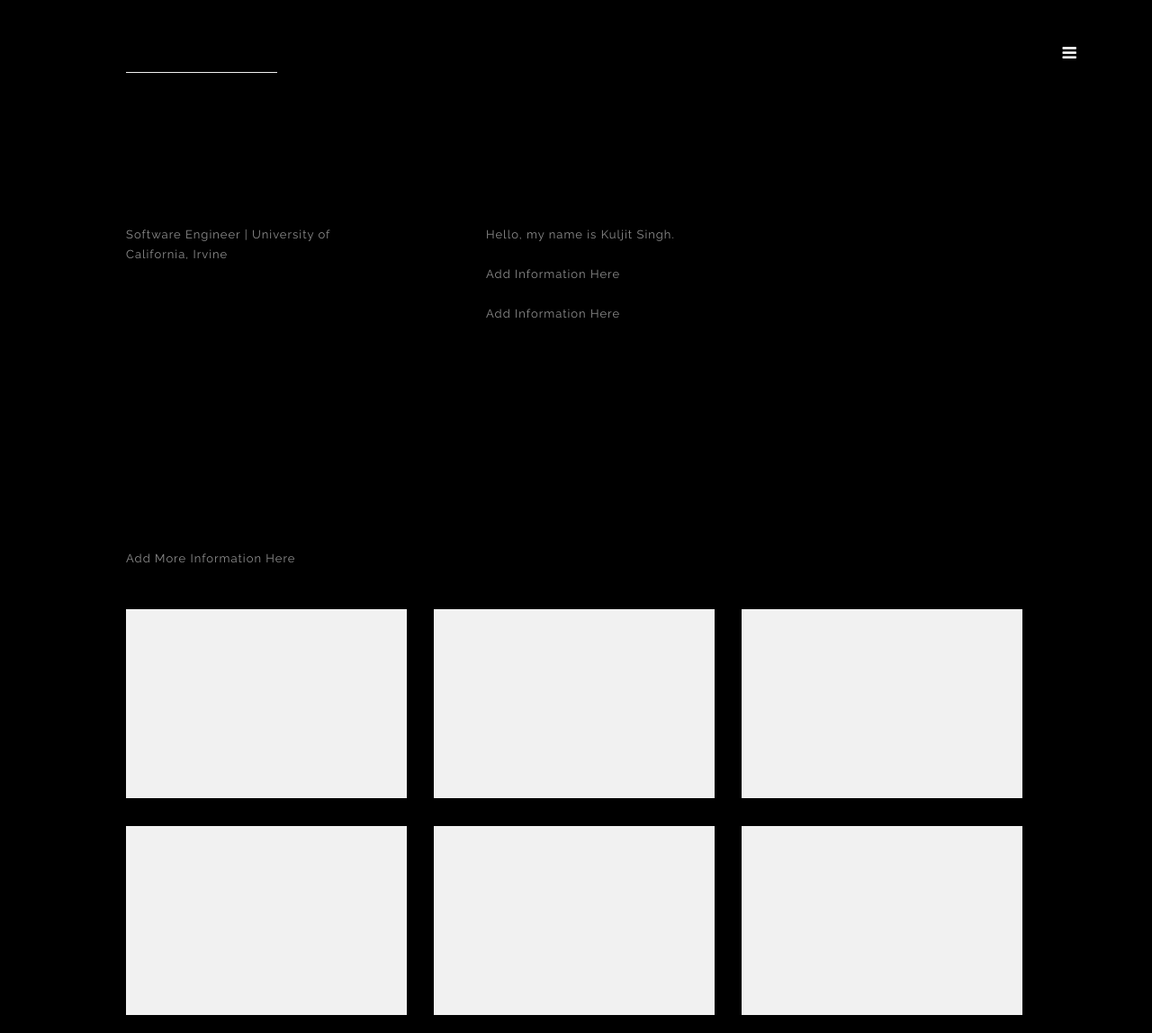
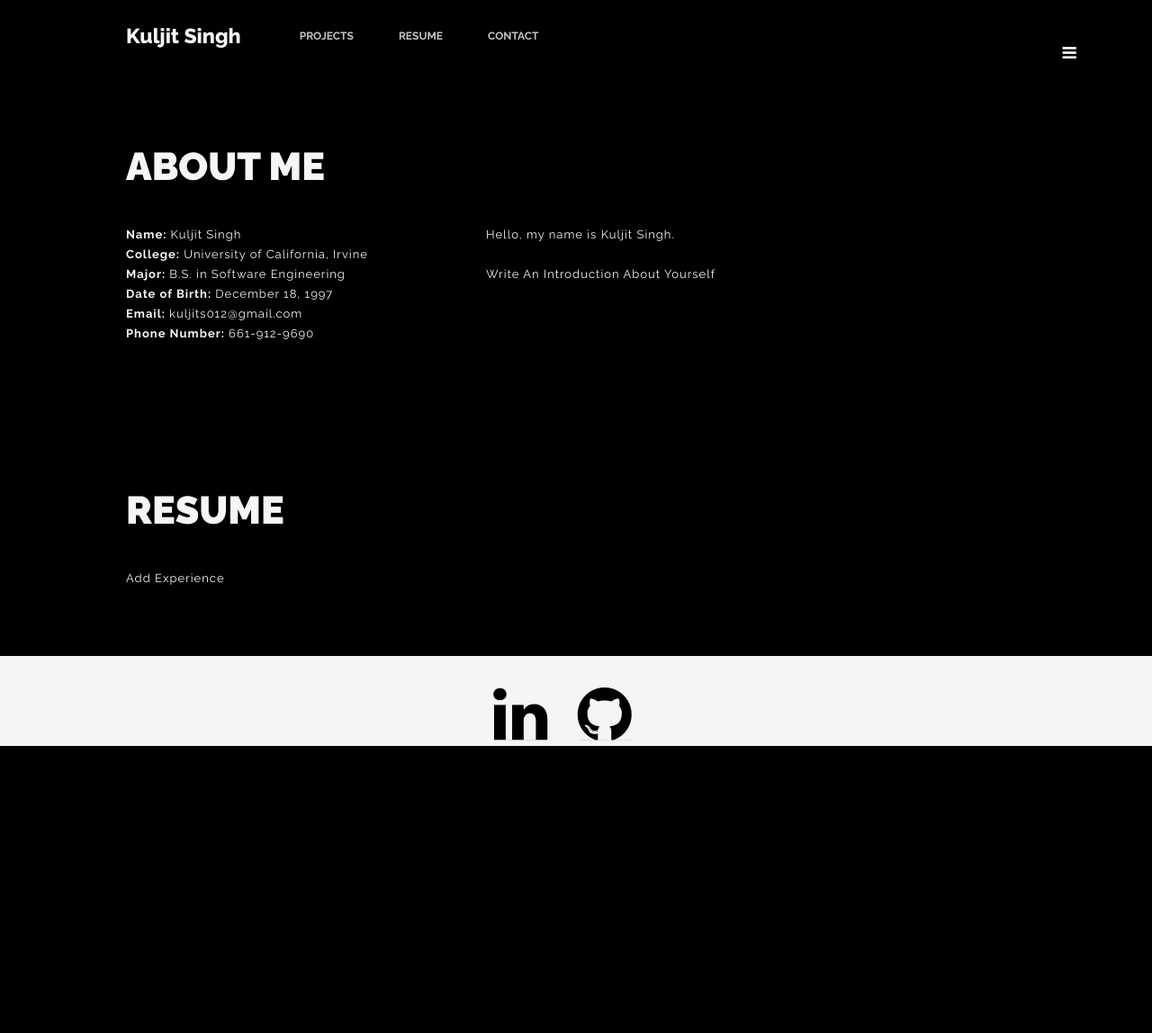
Before and after one commit to kuljits1/kuljits1.github.io, a plain HTML site: page about-me.html in a window 1280 px wide. Shown: the whole page at 90% size. After the commit the page ends 829 px from the top, so only its background shows below. Drawn offline with Linux system fonts and the light colour scheme.

Commit message:
Add files via upload

```diff
--- a/about-me.html
+++ b/about-me.html
@@ -5,10 +5,8 @@
 
   <meta charset="utf-8">
   <title>Kuljit Singh</title>
-  <meta name="description" content="About us is minimalist and simplicty information in two column and masonry portfolio logo our photography. Check and download free.">
-  <meta name="keywords" content="thomsoon, simplicity, theme, html5, about us">
+  <meta name="description" content="About me tells about my personal experiance and shows my resume">
   <meta name="viewport" content="width=device-width, initial-scale=1.0"/>
-  <meta name="author" content="thomsoon.com">
   <link rel="icon" type="image/png" href="img/icon.png" />
 
 <!--Style-->
@@ -43,18 +41,18 @@
 
     <ul class="menu-fullscreen">
       <li><a class="ajax-link" href="index.html">Home</a></li>
-      <li><a class="ajax-link" href="personalProjects.html">Projects</a></li>
-      <li><a class="ajax-link" href="about-me.html">About Me</a></li>
+      <li><a class="ajax-link" href="">Projects</a></li>
+      <li><a class="ajax-link" href="about-me.html">Resume</a></li>
       <li><a class="ajax-link" href="contact.html">Contact</a></li>
     </ul>
 
 </div>
 
 
-  <!--Header-->
+  <!--Header 1 -->
   <header id="fullscreen">
 
-      <div class="logo" id="full"><a class="ajax-link" href="introduction.html">Kuljit Singh</a></div>
+      <div class="logo" id="full"><a class="ajax-link" href="index.html">Kuljit Singh</a></div>
 
         <div class="menu-index" id="button">
         <i class="fa fa-bars"></i>
@@ -62,7 +60,39 @@
 
   </header>
 
-  <div class="clear"></div>
+    <!--Header 2 -->
+<header class="boxed" id="header-white">
+
+  <div class="header-margin">
+
+    <div class="logo"><a class="ajax-link" href="index.html" style="color: whitesmoke">Kuljit Singh</a></div>
+    <ul class="header-nav">
+        <li><a class="ajax-link" href="" style = "background: black"> <strong>Projects </strong></a>
+        <ul>
+          <li><a class="ajax-link" href=""  >Personal Projects</a></li>
+          <li><a class="ajax-link" href="" >Code Path Projects (Coming Soon)</a></li>
+          <li><a class="ajax-link" href="" >UCI Projects (Coming Soon)</a></li>
+
+        </ul>
+
+      </li>
+
+        <li><a class="ajax-link" href="about-me.html" > <strong>Resume </strong></a></li>
+        <li><a class="ajax-link" href="contact.html" > <strong> Contact </strong></a></li>
+
+
+    </ul>
+
+
+
+  </div>
+
+</header>
+
+
+
+
+<div class="clear"></div>
 
   <!--Content-->
 
@@ -71,23 +101,28 @@
 
         <div class="text-intro">
 
-          <h1>About Me</h1>
+          <h1 style = "color: whitesmoke">About Me</h1>
 
           <div class="one-column">
-            <p> Software Engineer | University of California, Irvine </p>
+            <p style = "color: whitesmoke"> <strong> Name: </strong> Kuljit Singh <br>
+                                            <strong> College:  </strong> University of California, Irvine <br>
+                                            <strong> Major: </strong> B.S. in Software Engineering <br>
+                                            <strong> Date of Birth: </strong> December 18, 1997 <br>
+                                            <strong> Email: </strong> kuljits012@gmail.com   <br>
+                                            <strong> Phone Number: </strong>  661-912-9690 </p>
 
           </div>
 
 
           <div class="two-column">
 
-            <p>Hello, my name is Kuljit Singh. <br/><br/>
+            <p style = "color: whitesmoke">Hello, my name is Kuljit Singh. <br/> <br/>
 
-            Add Information Here
+            Write An Introduction About Yourself
 
             <br/><br/>
 
-            Add Information Here
+<!--            Add Information Here -->
 
             </p>
 
@@ -100,13 +135,14 @@
 
         <div class="text-intro" id="site-type">
 
-          <h1> Add Information Here </h1>
-          <p> Add More Information Here </p>
+          <h1 style = "color: whitesmoke" > Resume </h1>
+          <p style = "color: whitesmoke"> Add Experience </p>
 
         </div>
 
 
   <!--Portfolio grid-->
+<!--
 
   <ul class="portfolio-grid">
 
@@ -172,6 +208,7 @@
     </li>
 
   </ul>
+-->
 
   </div>
 
@@ -201,6 +238,20 @@
   </footer>
 -->
 
+<footer id="footer-box">
+
+  <div class="footer-margin">
+
+      <ul id = "footericons">
+          <li><a href="https://www.linkedin.com/in/kuljitsingh012/"><i class="fa fa-linkedin fa-5x" style = "color: black"></i></a></li>
+          <li><a href="https://github.com/kuljits1"><i class="fa fa-github fa-5x" style = "color: black"></i></a></li>
+      </ul>
+
+  </div>
+
+
+</footer>
+
 
 <!--Scripts-->
 
--- a/css/style.css
+++ b/css/style.css
@@ -263,7 +263,7 @@ header a{
 }
 
 ul.header-nav{
-  width:60%;
+  width:70%;
   float:left;
 }
 
@@ -286,7 +286,7 @@ header li{
 }
 
 header li > a{
-  font-size:13px;
+  font-size:12px;
   color:#c3c3c3;
   padding-right:25px;
   padding-left:25px;
@@ -305,7 +305,7 @@ header li > a #active{
 }
 
 header li ul{
-  overflow: hidden; display: none; background: #f9f9f9; z-index:20;
+  overflow: hidden; display: none; background: black; z-index:20;
 }
 
 header li ul li a{
@@ -436,6 +436,7 @@ HOME SIDEBAR
 **************************
 */
 
+/*
 .home-sidebar{
   top:0;
   position:absolute;
@@ -455,6 +456,7 @@ HOME SIDEBAR
 .parallax-option{
   position:absolute; width:100%; height:100%;
 }
+*/
 
 /*
 **************************
@@ -532,7 +534,7 @@ li.grid-item{
 }
 
 .grid-hover:hover{
-  opacity: 0.5;
+  opacity: 0.8;
 }
 
 .grid-hover h1{
@@ -568,7 +570,7 @@ FOOTER
 **************************
 */
 
-#footer-box{height:100px; margin-top:75px;}
+#footer-box{height:100px; margin-top:75px; text-align: center}
 
 footer{
   background: whitesmoke;
@@ -613,7 +615,18 @@ footer{
 }
 
 .footer-margin .social-footer a:hover{
-  color:#c3c3c3;
+    color:#c3c3c3;
+}
+
+#footericons li {
+    display: inline;
+    list-style-type: none;
+    padding-right: 30px;
+
+
+}
+
+
 }
 
 
--- a/index.html
+++ b/index.html
@@ -5,11 +5,11 @@
 
   <meta charset="utf-8">
   <title>Kuljit Singh</title>
-  <meta name="description" content="This is my personal portfolio. It shows my skills and my experience that I am attaining through college. ">
+  <meta name="description" content="This is my personal portfolio. It shows my skills and my experience that I am attaining through college.">
   <meta name="keywords" content="amore, simplicity, theme, html5">
   <meta name="viewport" content="width=device-width, initial-scale=1.0"/>
   <meta name="author" content="Put my website in here">
-  <link rel="icon" type="image/png" href="img/icon.png" />
+  <link rel="icon" type="image/png" href="img/kslogo.png" />
 
 <!--Style-->
 
@@ -42,7 +42,7 @@
         </div>
 
     <ul class="menu-fullscreen">
-      <li><a class="ajax-link" href="introduction.html">Home</a></li>
+      <li><a class="ajax-link" href="index.html">Home</a></li>
       <li><a class="ajax-link" href="personalProjects.html">Projects</a></li>
       <li><a class="ajax-link" href="about-me.html">Resume</a></li>
       <li><a class="ajax-link" href="contact.html">Contact</a></li>
@@ -70,23 +70,26 @@
 
     <div class="logo"><a class="ajax-link" href="index.html" style="color: whitesmoke">Kuljit Singh</a></div>
     <ul class="header-nav">
-        <li><a class="ajax-link" href="personalProjects.html" style = "background: black"> <strong>Projects </strong></a>
+        <li><a class="ajax-link" href="" style = "background: black"> <strong> Projects </strong></a>
         <ul>
-          <li><a class="ajax-link" href="personalProjects.html"  >Personal Projects</a></li>
-          <li><a class="ajax-link" href="codePathProjects.html" >Code Path Projects</a></li>
-          <li><a class="ajax-link" href="uciProjects.html" >UCI Projects</a></li>
+          <li><a class="ajax-link" href=""  >Personal Projects (Coming Soon)</a></li>
+          <li><a class="ajax-link" href="" >Code Path Projects (Coming Soon)</a></li>
+          <li><a class="ajax-link" href="" >UCI Projects (Coming Soon)</a></li>
 
         </ul>
 
       </li>
 
-        <li><a class="ajax-link" href="about-me.html" > <strong>Resume </strong></a></li>
+        <li><a class="ajax-link" href="about-me.html" > <strong> Resume </strong></a></li>
         <li><a class="ajax-link" href="contact.html" > <strong> Contact </strong></a></li>
 
+<!--
       <li><a href=""><i class="fa fa-facebook fa-3x" style = "color: whitesmoke"></i></a></li>
       <li><a href=""><i class="fa fa-twitter fa-3x" style = "color: whitesmoke"></i></a></li>
       <li><a href="https://www.linkedin.com/in/kuljitsingh012/"><i class="fa fa-linkedin fa-3x" style = "color: whitesmoke"></i></a></li>
       <li><a href="https://github.com/kuljits1"><i class="fa fa-github fa-3x" style = "color: whitesmoke"></i></a></li>
+-->
+
     </ul>
 
 <!--
@@ -113,8 +116,9 @@
       <div class="text-intro" id="site-type">
 
         <h1 style="color: whitesmoke"> Hi, I'm Kuljit Singh </h1>
-          <h1 class="typewrite" style="color: whitesmoke"><span> <strong> Welcome </strong> </span></h1>
+          <h1 class="typewrite" style="color: whitesmoke"><span> <strong>  </strong> </span></h1>
           <p style="color: whitesmoke"> <strong> I am a Software Engineer Student at University of California, Irvine. </strong> </p>
+<!--          <p style="color: whitesmoke"> <strong>  University of California, Irvine <br> B.S. in Software Engineering </strong> </p>-->
 
       </div>
 
@@ -135,10 +139,10 @@
   </li>
 
   <li class="grid-item" data-jkit="[show:delay=3000;speed=500;animation=fade]">
-    <img src="img/techgif.gif">
-      <a class="ajax-link" href="projects.html">
+    <img src="img/technology1.jpg">
+      <a class="ajax-link" href="">
         <div class="grid-hover">
-          <h1>Projects</h1>
+          <h1>Projects (Coming Soon) </h1>
 
         </div>
       </a>
@@ -197,6 +201,7 @@
 
 <!--Home Sidebar-->
 
+<!--
 <div id="ajax-sidebar">
 
     <div class="home-sidebar"style="background-color: whitesmoke" id="hero">
@@ -217,13 +222,17 @@
     </div>
 
 </div>
+-->
 <!--Footer-->
 
 <footer id="footer-box">
 
   <div class="footer-margin">
 
-  <div class="copyright" id="footer-left"> </div>
+      <ul id = "footericons">
+          <li><a href="https://www.linkedin.com/in/kuljitsingh012/"><i class="fa fa-linkedin fa-5x" style = "color: black"></i></a></li>
+          <li><a href="https://github.com/kuljits1"><i class="fa fa-github fa-5x" style = "color: black"></i></a></li>
+      </ul>
 
   </div>
 
--- a/js/script.js
+++ b/js/script.js
@@ -168,8 +168,8 @@ $(document).ready(function(){
 	setTimeout( function(){
 		if($("#site-type").length) {
         $(".typewrite span").typed({
-            strings: ["K-N O W L E D G E A B L E", "U-N D E R S T A N D I N G", "L-E A R N E R", "J-O Y F U L", "I-N I T I A T O R", "T-R U S T W O R T H Y", "S O F T W A R E - E N G I N E E R" ],
-            typeSpeed: 90,
+            strings: ["W E L C O M E", " [ I AM ]  U-N D E R S T A N D I N G", " [ I AM A ]  L-E A R N E R", " [ AN ]   I-N I T I A T O R", " [ A ]  S O F T W A R E - E N G I N E E R" ],
+            typeSpeed: 150,
             backDelay: 500,
             loop: false,
             contentType: 'html', // or text
```
Also changed, not shown: contact.html (+40 -17 lines), img/kslogo.png (added).
